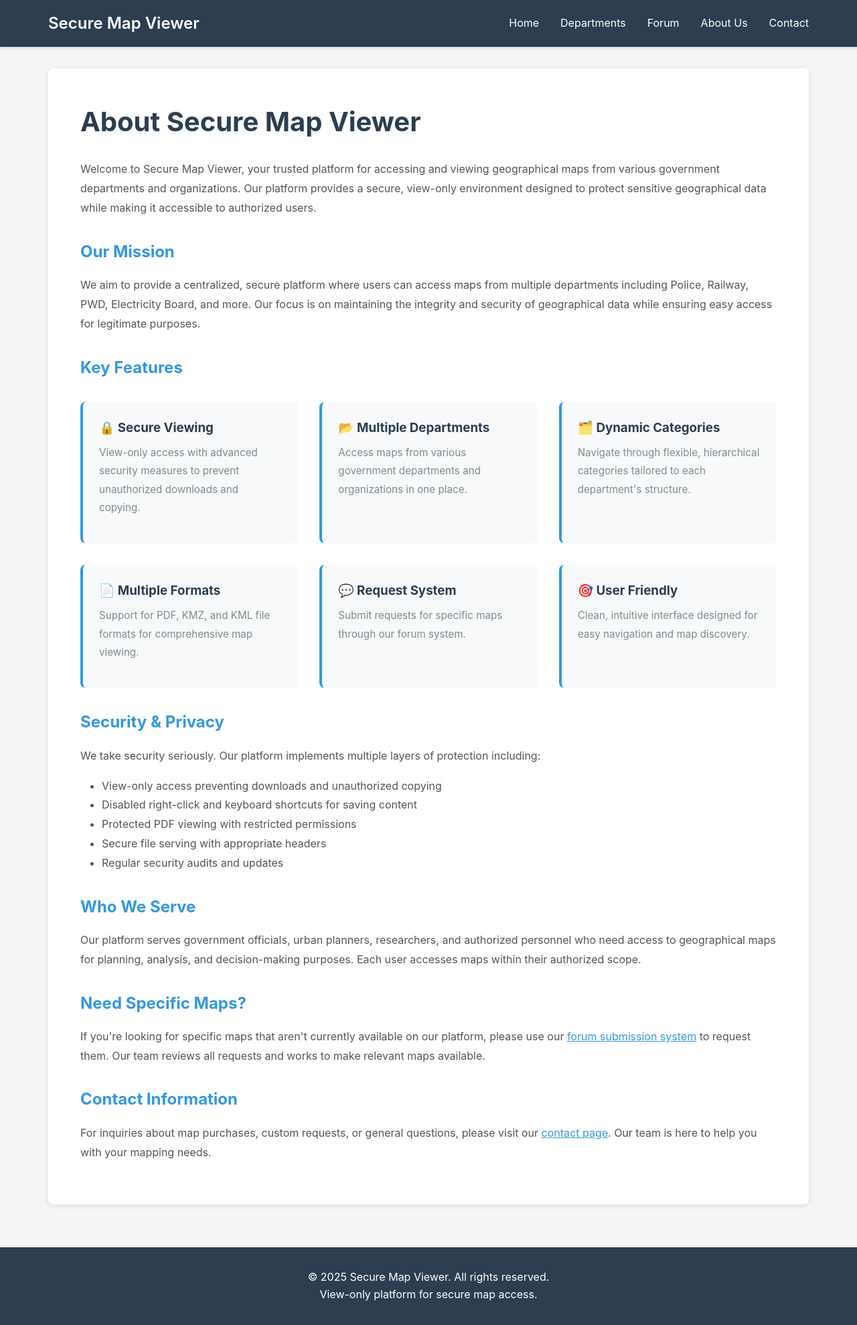
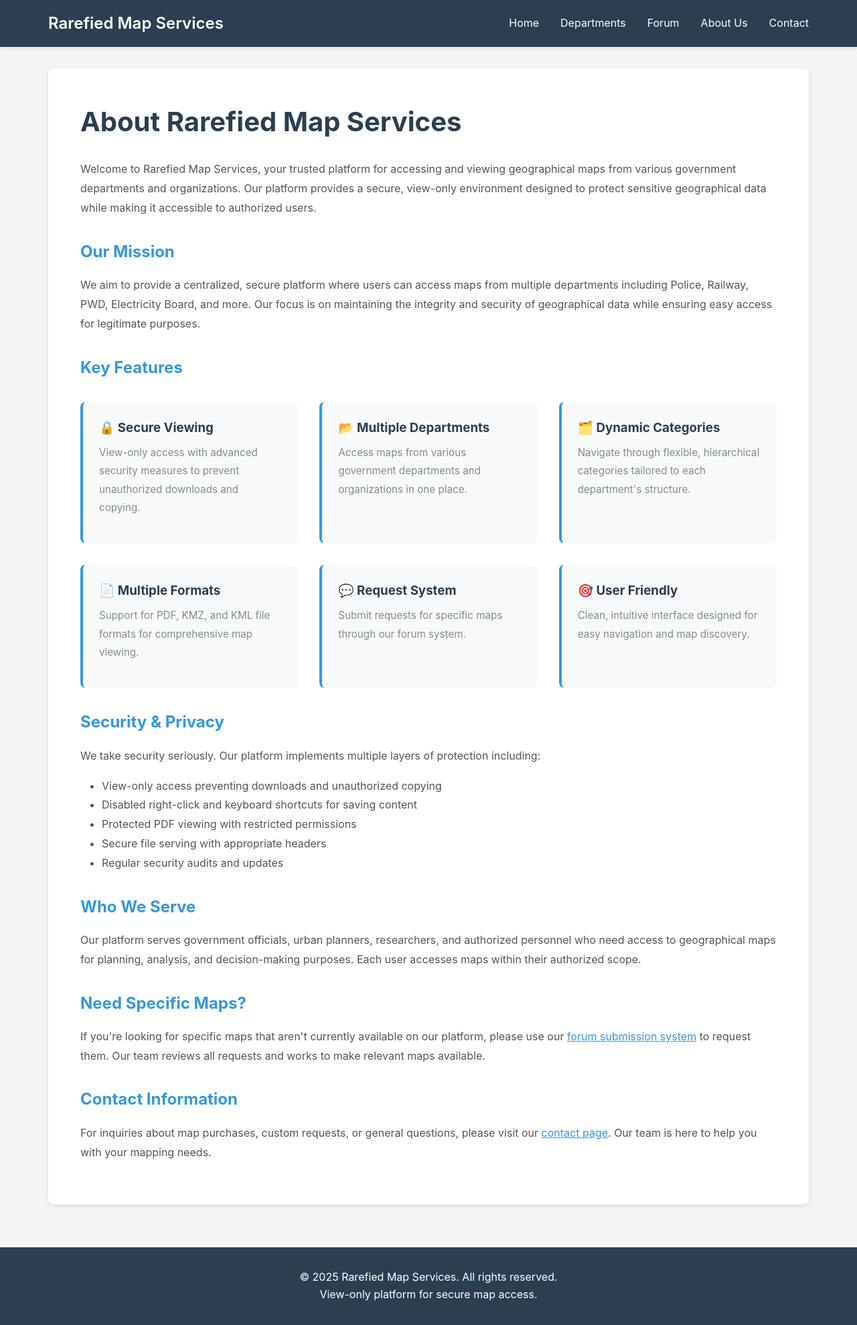
Before and after one commit to pawanpatankar/rarefied-map-services, a Django app: page /about/ in a window 1280 px wide. Shown: the whole page at 67% size. Run offline with Django 4.2, Linux system fonts and the light colour scheme.

Commit message:
Title updated

```diff
--- a/maps/templates/maps/about.html
+++ b/maps/templates/maps/about.html
@@ -1,6 +1,6 @@
 {% extends 'maps/base.html' %}
 
-{% block title %}About Us - Secure Map Viewer{% endblock %}
+{% block title %}About Us - Rarefied Map Services{% endblock %}
 
 {% block extra_css %}
 <style>
@@ -58,10 +58,10 @@
 
 {% block content %}
 <div class="about-section">
-    <h1>About Secure Map Viewer</h1>
+    <h1>About Rarefied Map Services</h1>
 
     <p>
-        Welcome to Secure Map Viewer, your trusted platform for accessing and viewing geographical maps
+        Welcome to Rarefied Map Services, your trusted platform for accessing and viewing geographical maps
         from various government departments and organizations. Our platform provides a secure,
         view-only environment designed to protect sensitive geographical data while making it
         accessible to authorized users.
--- a/maps/templates/maps/base.html
+++ b/maps/templates/maps/base.html
@@ -3,7 +3,7 @@
 <head>
     <meta charset="UTF-8">
     <meta name="viewport" content="width=device-width, initial-scale=1.0">
-    <title>{% block title %}Secure Map Viewer{% endblock %}</title>
+    <title>{% block title %}Rarefied Map Services{% endblock %}</title>
     <style>
         * {
             margin: 0;
@@ -113,7 +113,7 @@
 <body>
     <nav class="navbar">
         <div class="nav-container">
-            <a href="{% url 'home' %}" class="nav-brand">Secure Map Viewer</a>
+            <a href="{% url 'home' %}" class="nav-brand">Rarefied Map Services</a>
             <ul class="nav-menu">
                 <li><a href="{% url 'home' %}">Home</a></li>
                 <li><a href="{% url 'departments_list' %}">Departments</a></li>
@@ -139,7 +139,7 @@
     </main>
 
     <footer>
-        <p>&copy; 2025 Secure Map Viewer. All rights reserved.</p>
+        <p>&copy; 2025 Rarefied Map Services. All rights reserved.</p>
         <p>View-only platform for secure map access.</p>
     </footer>
 
--- a/maps/templates/maps/category_detail.html
+++ b/maps/templates/maps/category_detail.html
@@ -1,6 +1,6 @@
 {% extends 'maps/base.html' %}
 
-{% block title %}{{ category.name }} - Secure Map Viewer{% endblock %}
+{% block title %}{{ category.name }} - Rarefied Map Services{% endblock %}
 
 {% block extra_css %}
 <style>
--- a/maps/templates/maps/contact.html
+++ b/maps/templates/maps/contact.html
@@ -1,6 +1,6 @@
 {% extends 'maps/base.html' %}
 
-{% block title %}Contact Us - Secure Map Viewer{% endblock %}
+{% block title %}Contact Us - Rarefied Map Services{% endblock %}
 
 {% block extra_css %}
 <style>
--- a/maps/templates/maps/department_detail.html
+++ b/maps/templates/maps/department_detail.html
@@ -1,6 +1,6 @@
 {% extends 'maps/base.html' %}
 
-{% block title %}{{ department.name }} - Secure Map Viewer{% endblock %}
+{% block title %}{{ department.name }} - Rarefied Map Services{% endblock %}
 
 {% block extra_css %}
 <style>
--- a/maps/templates/maps/departments.html
+++ b/maps/templates/maps/departments.html
@@ -1,6 +1,6 @@
 {% extends 'maps/base.html' %}
 
-{% block title %}Departments - Secure Map Viewer{% endblock %}
+{% block title %}Departments - Rarefied Map Services{% endblock %}
 
 {% block extra_css %}
 <style>
--- a/maps/templates/maps/forum.html
+++ b/maps/templates/maps/forum.html
@@ -1,6 +1,6 @@
 {% extends 'maps/base.html' %}
 
-{% block title %}Forum - Request Maps - Secure Map Viewer{% endblock %}
+{% block title %}Forum - Request Maps - Rarefied Map Services{% endblock %}
 
 {% block extra_css %}
 <style>
--- a/maps/templates/maps/home.html
+++ b/maps/templates/maps/home.html
@@ -1,6 +1,6 @@
 {% extends 'maps/base.html' %}
 
-{% block title %}Home - Secure Map Viewer{% endblock %}
+{% block title %}Home - Rarefied Map Services{% endblock %}
 
 {% block extra_css %}
 <style>
@@ -139,7 +139,7 @@
 
 {% block content %}
 <div class="hero">
-    <h1>Welcome to Secure Map Viewer</h1>
+    <h1>Welcome to Rarefied Map Services</h1>
     <p>Browse and view maps from various departments in a secure, protected environment</p>
 </div>
 
```
Also changed, not shown: README.md.
